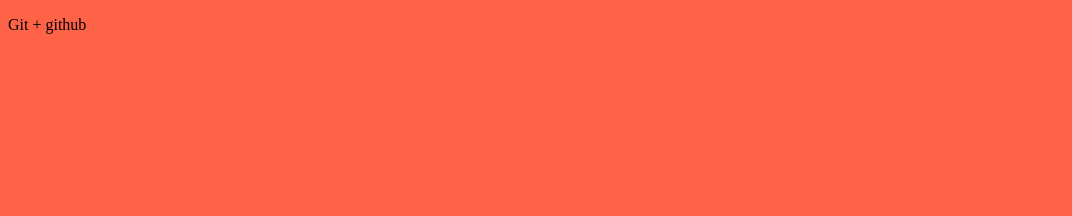
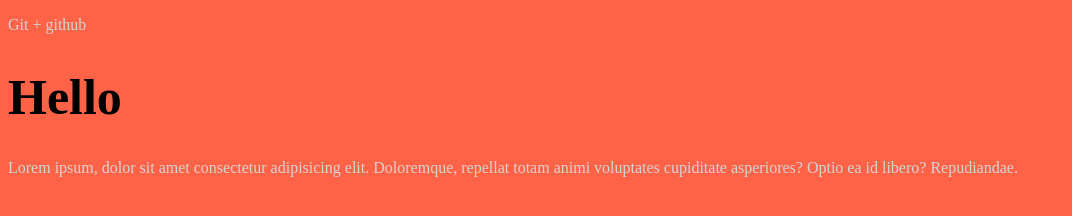
Before and after one commit to Drews8/git-test, a plain HTML site: page index.html in a window 1280 px wide. Shown: the whole page, without its empty margins (0-1072 px from the left). Drawn offline with Linux system fonts and the light colour scheme.

Commit message:
first changes

```diff
--- a/css/style.css
+++ b/css/style.css
@@ -1,3 +1,9 @@
 body{
 	background-color: tomato;
 }
+p{
+	color: lightgray;
+}
+h1{
+	font-size: 50px;
+}
--- a/index.html
+++ b/index.html
@@ -1,5 +1,6 @@
 <!DOCTYPE html>
 <html lang="en">
+
 <head>
 	<meta charset="UTF-8">
 	<meta name="viewport" content="width=device-width, initial-scale=1.0">
@@ -7,7 +8,12 @@
 	<title>Git test</title>
 	<link rel="stylesheet" href="css/style.css">
 </head>
+
 <body>
 	<p>Git + github</p>
+	<h1>Hello</h1>
+	<p>Lorem ipsum, dolor sit amet consectetur adipisicing elit. Doloremque, repellat totam animi voluptates cupiditate
+		asperiores? Optio ea id libero? Repudiandae.</p>
 </body>
+
 </html>
```
